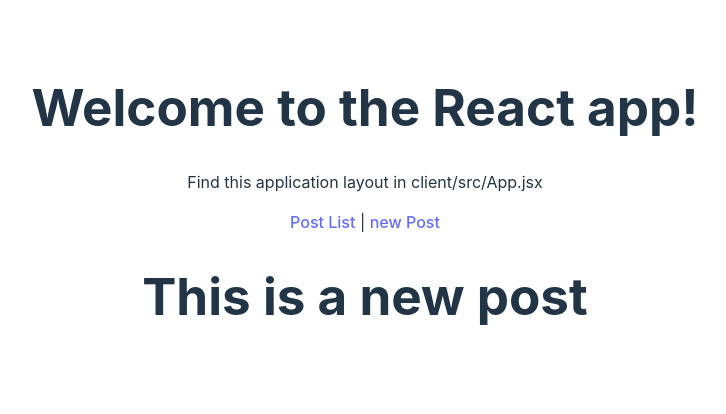
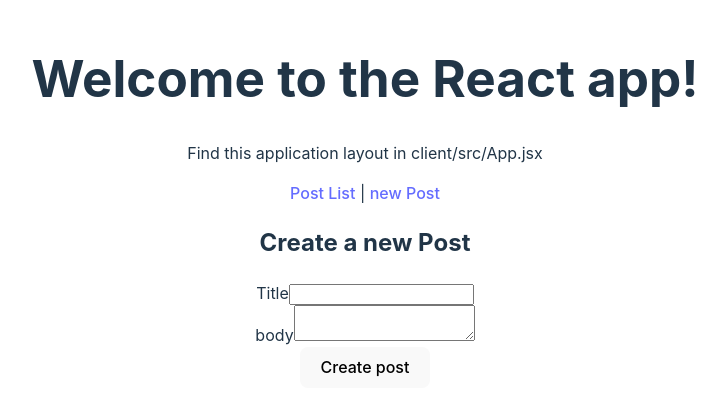
Before and after one commit to karanJ2212/rails_react, a React (Vite) app in the folder client/: page /new in a window 1280 px wide. Shown: the part 198-612 px from the top of the page, without its empty margins (275-1001 px from the left). Built offline with nearby package versions, Linux system fonts and the light colour scheme; no server answers.

Commit message:
created new post form

```diff
--- /dev/null
+++ b/client/NewPostForm.jsx
@@ -0,0 +1,58 @@
+//import React from "react";
+
+import { useState } from "react";
+import { useNavigate } from "react-router-dom";
+import { API_URL } from "./src/constants";
+
+export default function NewPostForm() {
+  const [title, setTitle] = useState("");
+  const [body, setBody] = useState("");
+  const navigate = useNavigate();
+  const handleSubmit = async (e) => {
+    e.preventDefault();
+    const postData = { title, body };
+    const res = await fetch(API_URL, {
+      method: "POST",
+      headers: {
+        "Content-Type": "application/json",
+      },
+      body: JSON.stringify(postData),
+    });
+    if (res.ok) {
+      const { id } = await res.json();
+      navigate(`/posts/${id}`);
+    } else {
+      console.log("an error has occured");
+    }
+  };
+  return (
+    <div>
+      <h2>Create a new Post</h2>
+      <form onSubmit={handleSubmit}>
+        <div>
+          <label htmlFor="titleinput">Title</label>
+          <input
+            type="text"
+            id="titleInput"
+            value={title}
+            onChange={(e) => setTitle(e.target.value)}
+            required
+          />
+        </div>
+        <div>
+          <label htmlFor="bodyInput">body</label>
+          <textarea
+            type="text"
+            id="bodyInput"
+            value={body}
+            onChange={(e) => setBody(e.target.value)}
+            required
+          />
+        </div>
+        <div>
+          <button type="submit">Create post</button>
+        </div>
+      </form>
+    </div>
+  );
+}
--- a/client/src/components/AppRoutes.jsx
+++ b/client/src/components/AppRoutes.jsx
@@ -2,13 +2,14 @@
 import { Routes, Route } from "react-router-dom";
 import PostsList from "../feature/posts/PostsList";
 import PostsDetails from "../feature/posts/PostsDetails";
+import NewPostForm from "../../NewPostForm";
 
 export default function AppRoutes() {
   return (
     <Routes>
       <Route path="/" element={<PostsList />}></Route>
       <Route path="/posts/:id" element={<PostsDetails />}></Route>
-      <Route path="/new" element={<h1>This is a new post</h1>}></Route>
+      <Route path="/new" element={<NewPostForm />}></Route>
     </Routes>
   );
 }
```
Also changed, not shown: 1 other file (tests, documents, lock files or other folders).
